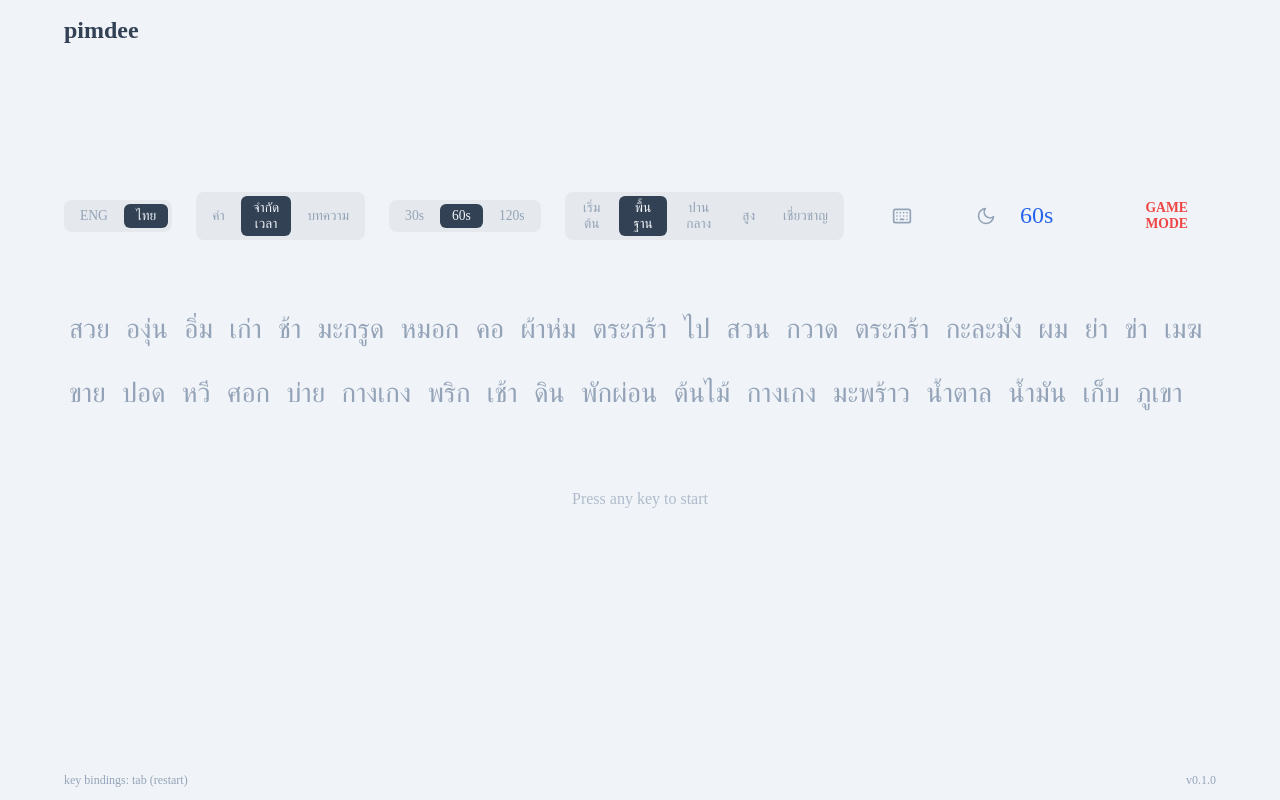
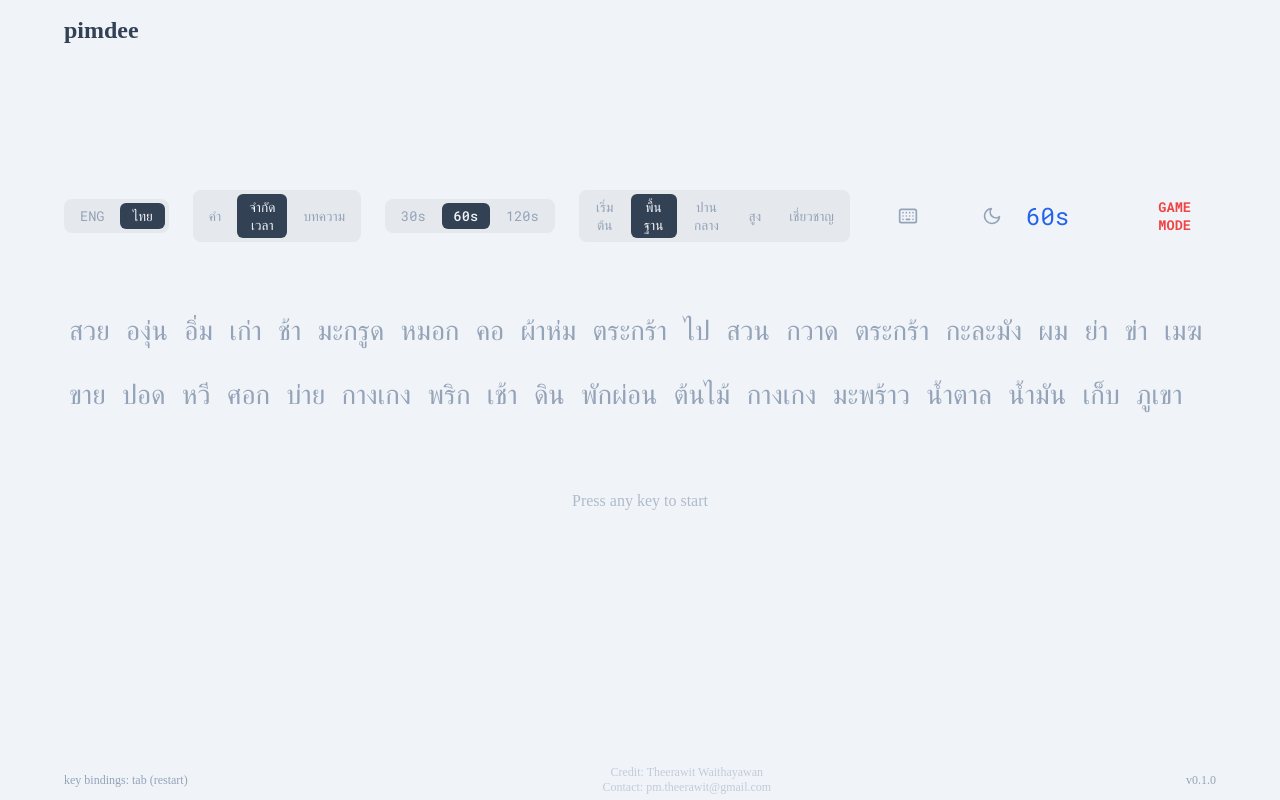
Before and after one commit to TheerawitDev/Pimdee, a Next.js app: page / in a window 1280 px wide. Built offline with nearby package versions, Linux system fonts and the light colour scheme.

Commit message:
feat: Implement typing test UI and interactive virtual keyboard with key highlighting.

```diff
--- a/src/app/page.tsx
+++ b/src/app/page.tsx
@@ -23,6 +23,10 @@ export default function Home() {
         <div>
           key bindings: tab (restart)
         </div>
+        <div style={{ textAlign: "center", opacity: 0.5 }}>
+          <p>Credit: Theerawit Waithayawan</p>
+          <p>Contact: pm.theerawit@gmail.com</p>
+        </div>
         <div>
           v0.1.0
         </div>
--- a/src/components/TypingTest.module.css
+++ b/src/components/TypingTest.module.css
@@ -13,6 +13,7 @@
     align-items: center;
     margin-bottom: 2rem;
     color: var(--sub-color);
+    font-family: var(--font-mono);
 }
 
 .configBar {
@@ -121,6 +122,7 @@
 .wordsContainer.documentMode {
     column-gap: 0.3em;
     row-gap: 0.2em;
+    height: 5.2em;
 }
 
 .wordsContainer.hidden {
--- a/src/components/VirtualKeyboard.module.css
+++ b/src/components/VirtualKeyboard.module.css
@@ -112,3 +112,13 @@
         /* Hide on small screens as it's too cramped */
     }
 }
+
+.homingBar {
+    position: absolute;
+    bottom: 6px;
+    width: 12px;
+    height: 2px;
+    background-color: currentColor;
+    opacity: 0.5;
+    border-radius: 1px;
+}
--- a/src/components/VirtualKeyboard.tsx
+++ b/src/components/VirtualKeyboard.tsx
@@ -104,6 +104,7 @@ export default function VirtualKeyboard({ language, activeChar, showHands = true
                                         </>
                                     )}
                                 </div>
+                                {(key.code === 'KeyF' || key.code === 'KeyJ') && <div className={styles.homingBar} />}
                             </div>
                         );
                     })}
```
